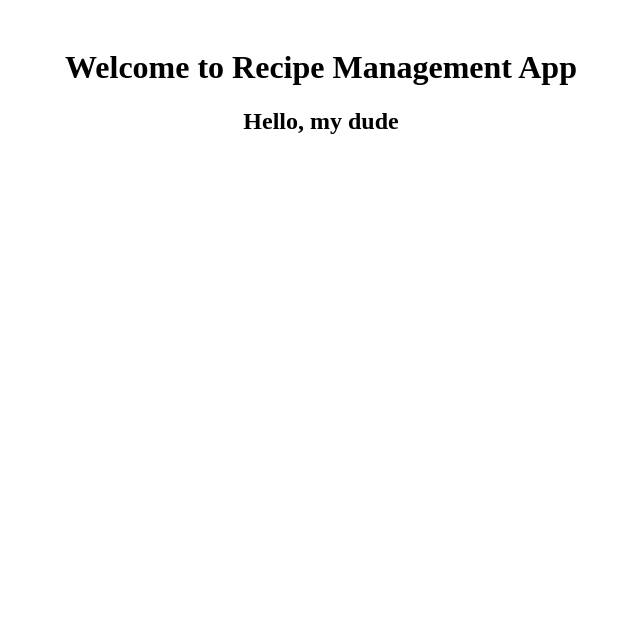
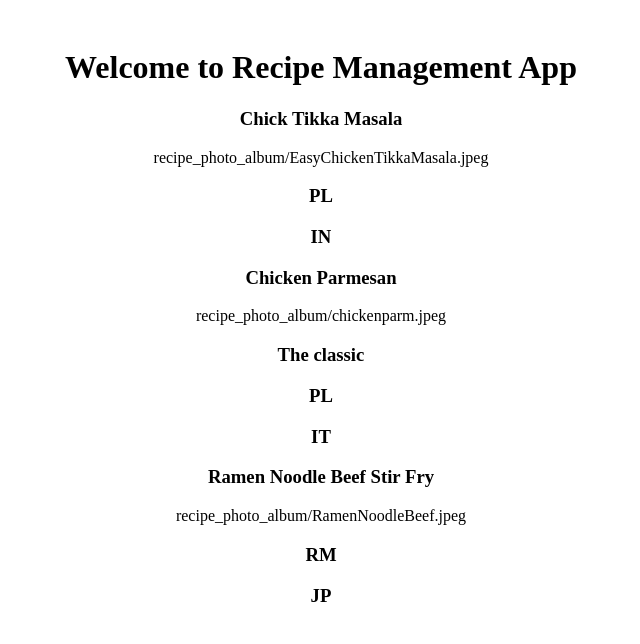
Before and after one commit to Redbeard29/RecipeTrackingApp, a Django app: page / in a window 1280 px wide. Shown: the top 644 px of the page, without its empty margins (319-959 px from the left). Run offline with Django 3.2, Linux system fonts and the light colour scheme; data comes from the database, SQL or seed files in the repository; both versions use the stored data as it was after the commit; some libraries are stand-ins or nearby versions.

Commit message:
updated models and validations, rendered items on page

```diff
--- a/recipe_tracking_project/recipe_app/models.py
+++ b/recipe_tracking_project/recipe_app/models.py
@@ -1,6 +1,7 @@
 from django.db import models
 import re
 import bcrypt
+import datetime
 
 email_regex = re.compile(r'^[a-zA-Z0-9.+_-]+@[a-zA-Z0-9._-]+\.[a-zA-Z]+$')
 
@@ -64,6 +65,9 @@ class RecipeManager(models.Manager):
             errors['link_to_recipe'] = 'Link must be at least 6 characters'
         if len(postData['description']) == 0:
             errors['description'] = 'Description is required'
+        current_date = datetime.date.today()
+        if (postData['last_made_at']) > current_date:
+            errors['last_made_at'] = 'Date cannot be in the future'
 
 class Recipe(models.Model):
     MEAT_CHOICES = (
@@ -91,13 +95,14 @@ class Recipe(models.Model):
     title = models.CharField(max_length=90)
     picture = models.ImageField(upload_to="recipe_photo_album")
     link_to_recipe = models.URLField(max_length=200)
-    description = models.TextField()
+    description = models.TextField(blank=True)
     meat_type = models.CharField(max_length=2, choices=MEAT_CHOICES, default=MEAT_CHOICES[0][0])
     category = models.CharField(max_length=2, choices=CATEGORY_CHOICES, default=CATEGORY_CHOICES[0][0])
     best_quantity = models.DecimalField(max_digits=3, decimal_places=2, default=1)
-    rating = models.DecimalField(max_digits=3, decimal_places=2)
-    comments = models.TextField()
-    last_made_at = models.DateTimeField()
+    rating = models.DecimalField(max_digits=3, decimal_places=2, blank=True)
+    comments = models.TextField(blank=True)
+    last_made_at = models.DateField()
+    quick_and_easy = models.BooleanField(default=False)
     created_at = models.DateTimeField(auto_now_add=True)
     updated_at = models.DateTimeField(auto_now=True)
     objects = RecipeManager()
--- a/recipe_tracking_project/recipe_app/templates/index.html
+++ b/recipe_tracking_project/recipe_app/templates/index.html
@@ -12,5 +12,11 @@
         </head>
         <body>
             <h1>Welcome to Recipe Management App</h1>
-            <h2>Hello, my dude</h2>
+            {% for recipe in recipes %}
+                <h3>{{ recipe.title }}</h3>
+                <img>{{ recipe.picture }}</img>
+                <h3>{{ recipe.description }}</h3>
+                <h3>{{ recipe.meat_type }}</h3>
+                <h3>{{ recipe.category }}</h3>
+            {% endfor %}
         </body>
--- a/recipe_tracking_project/recipe_app/views.py
+++ b/recipe_tracking_project/recipe_app/views.py
@@ -1,5 +1,14 @@
-from django.shortcuts import render, redirect, HttpResponse
+from django.shortcuts import render, redirect
+from django.contrib import messages
+from .models import *
+import random
+import bcrypt
+import time
 
 # Create your views here.
 def index(request):
-    return render(request, "index.html")
+    user_recipes = Recipe.objects.all()
+    context = {
+        'recipes': user_recipes,
+    }
+    return render(request, "index.html", context)
```
Also changed, not shown: recipe_tracking_project/db.sqlite3, recipe_tracking_project/recipe_app/migrations/0002_auto_20210626_1408.py (added), recipe_tracking_project/recipe_app/migrations/0003_recipe_quick_and_easy.py (added), recipe_tracking_project/recipe_app/migrations/0004_alter_recipe_last_made_at.py (added), recipe_tracking_project/recipe_app/migrations/0005_alter_recipe_quick_and_easy.py (added), recipe_tracking_project/recipe_photo_album/EasyChickenTikkaMasala.jpeg (added), recipe_tracking_project/recipe_photo_album/RamenNoodleBeef.jpeg (added), recipe_tracking_project/recipe_photo_album/chickenparm.jpeg (added).
